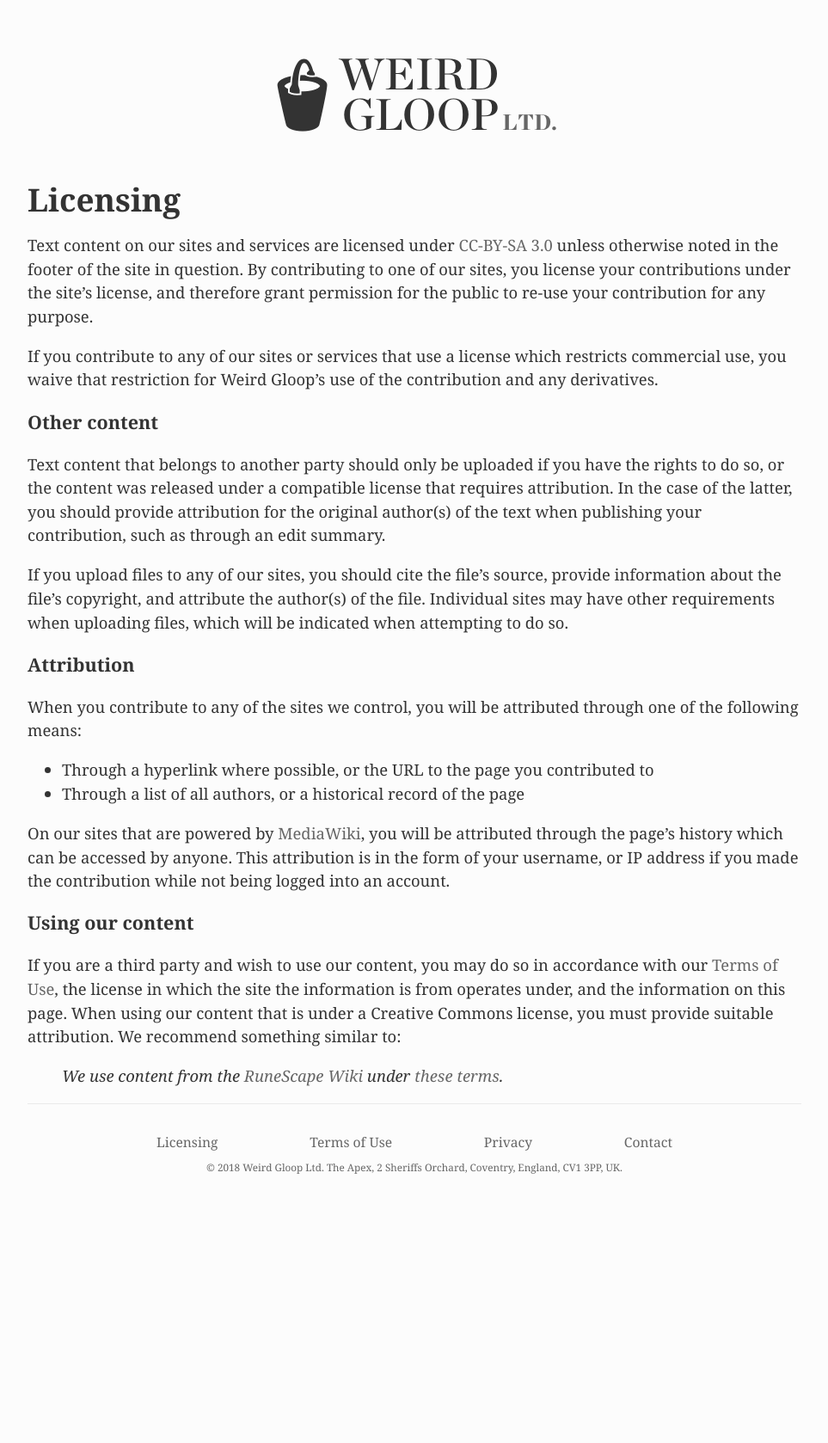
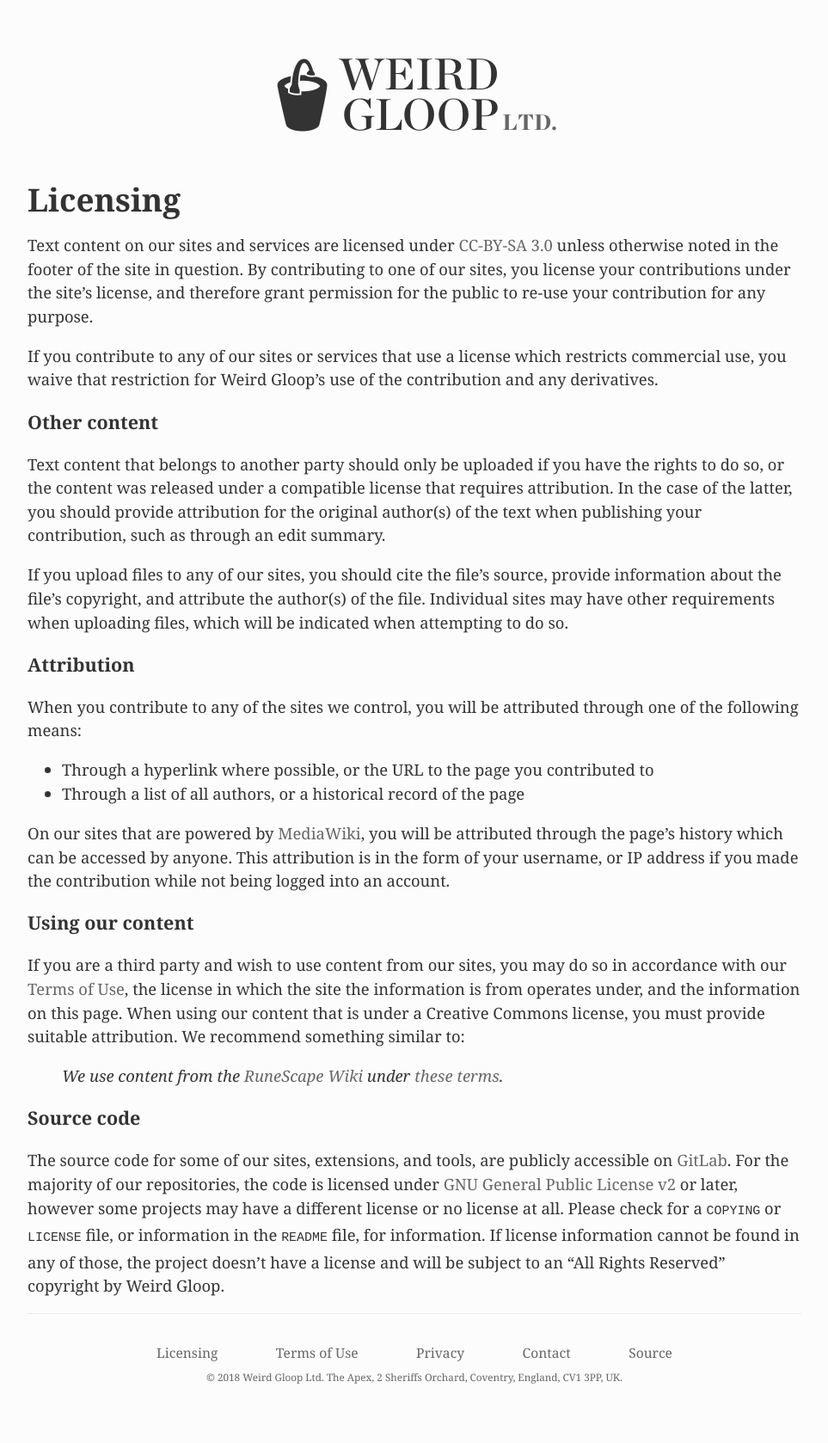
Before and after one commit to weirdgloop/weirdgloop.org, a Jekyll site: the page built from pages/licensing.md, in a window 1280 px wide. Shown: the whole page at 86% size, without its empty margins (158-1121 px from the left). Built offline with Jekyll 4.4.1, drawn with Linux system fonts in a browser that asks for light colours; before the commit the page ends 1434 px from its top, so only the background shows below that.

Commit message:
Add a readme, license, and stuff

```diff
--- a/_layouts/default.html
+++ b/_layouts/default.html
@@ -33,7 +33,8 @@
             <li><a href="/licensing/">Licensing</a></li>
             <li><a href="/terms/">Terms of Use</a></li>
             <li><a href="/privacy/">Privacy</a></li>
-            <li><a href="mailto:support@weirdgloop.org">Contact</a></li>
+            <li><a href="mailto:{{ site.email }}">Contact</a></li>
+            <li><a href="https://gitlab.com/weirdgloop/weirdgloop.org">Source</a></li>
         </ul>
         <span id="legal">&copy; 2018 Weird Gloop Ltd. The Apex, 2 Sheriffs Orchard, Coventry, England, CV1 3PP, UK.</span>
     </footer>
--- a/pages/licensing.md
+++ b/pages/licensing.md
@@ -23,6 +23,9 @@ When you contribute to any of the sites we control, you will be attributed throu
 On our sites that are powered by [MediaWiki](https://www.mediawiki.org/wiki/MediaWiki), you will be attributed through the page's history which can be accessed by anyone. This attribution is in the form of your username, or IP address if you made the contribution while not being logged into an account.
 
 ### Using our content
-If you are a third party and wish to use our content, you may do so in accordance with our [Terms of Use](/terms), the license in which the site the information is from operates under, and the information on this page. When using our content that is under a Creative Commons license, you must provide suitable attribution. We recommend something similar to:
+If you are a third party and wish to use content from our sites, you may do so in accordance with our [Terms of Use](/terms), the license in which the site the information is from operates under, and the information on this page. When using our content that is under a Creative Commons license, you must provide suitable attribution. We recommend something similar to:
 
 > *We use content from the [RuneScape Wiki](/) under [these terms](/licensing).*
+
+### Source code
+The source code for some of our sites, extensions, and tools, are publicly accessible on [GitLab](https://gitlab.com/weirdgloop). For the majority of our repositories, the code is licensed under [GNU General Public License v2](https://choosealicense.com/licenses/gpl-2.0/) or later, however some projects may have a different license or no license at all. Please check for a `COPYING` or `LICENSE` file, or information in the `README` file, for information. If license information cannot be found in any of those, the project doesn't have a license and will be subject to an "All Rights Reserved" copyright by Weird Gloop.
```
Also changed, not shown: pages/privacy.md (+1 -1 lines), pages/terms.md (+1 -1 lines), README.md (added), 1 other file.
